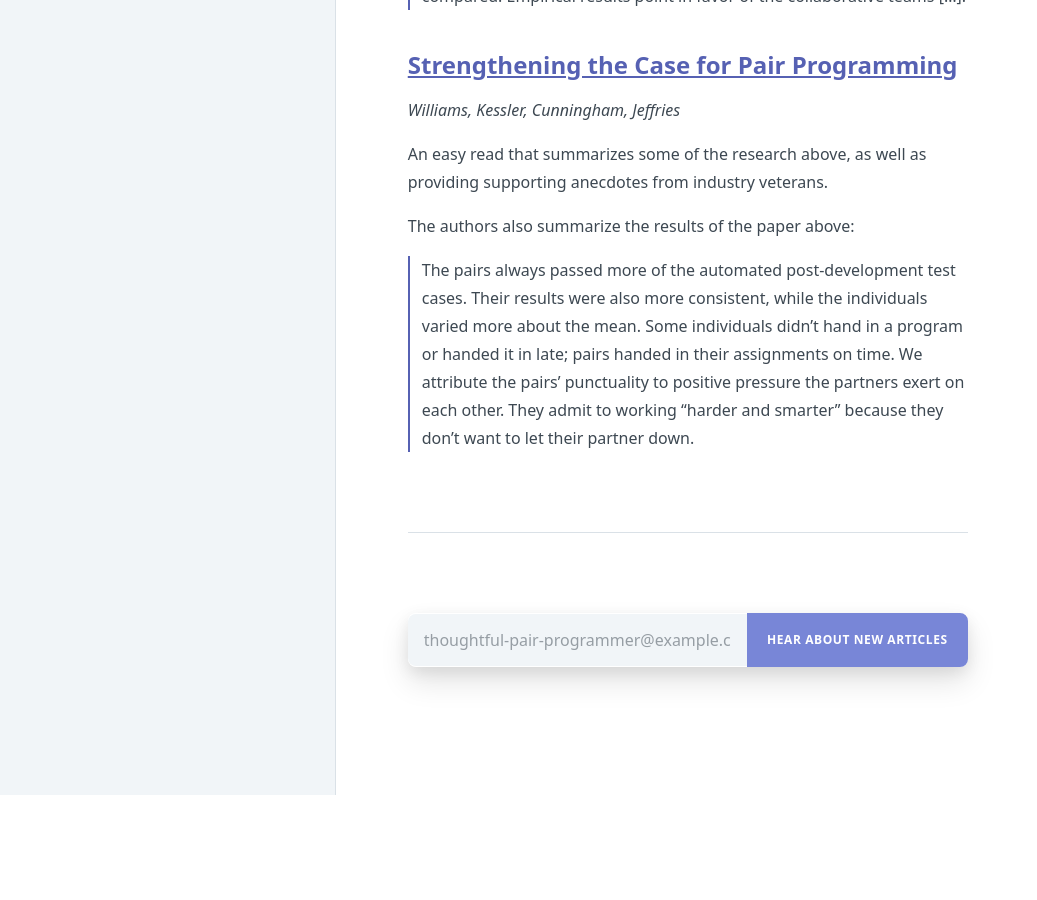
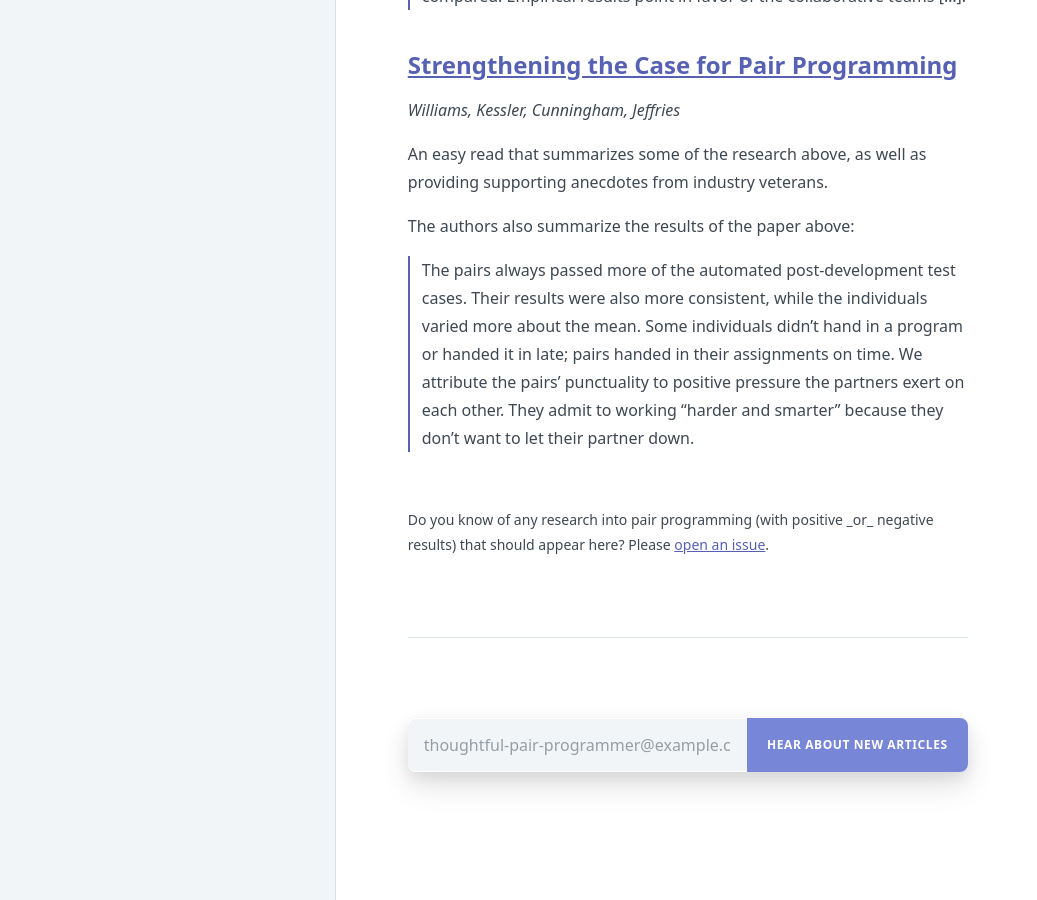
Before and after one commit to tupleapp/pair-programming-guide, a Jekyll site: the page built from _pages/scientific-research-into-pair-programming.md, in a window 1280 px wide and 900 px high, scrolled down 1359 px. Shown: the whole window, without its empty margins (0-1037 px from the left). Built offline with Jekyll 4.4.1, drawn with Linux system fonts in a browser that asks for light colours; before the commit the page ends 2154 px from its top, so only the background shows below that.

Commit message:
request more studies

```diff
--- a/_pages/scientific-research-into-pair-programming.md
+++ b/_pages/scientific-research-into-pair-programming.md
@@ -70,3 +70,6 @@ The authors also summarize the results of the paper above:
 > punctuality to positive pressure the partners exert on each other. They admit
 > to working “harder and smarter” because they don’t want to let their partner
 > down.
+
+
+<p class="text-sm pt-10">Do you know of any research into pair programming (with positive _or_ negative results) that should appear here? Please <a href="https://github.com/tupleapp/pair-programming-guide/issues/new">open an issue</a>.</p>
```
